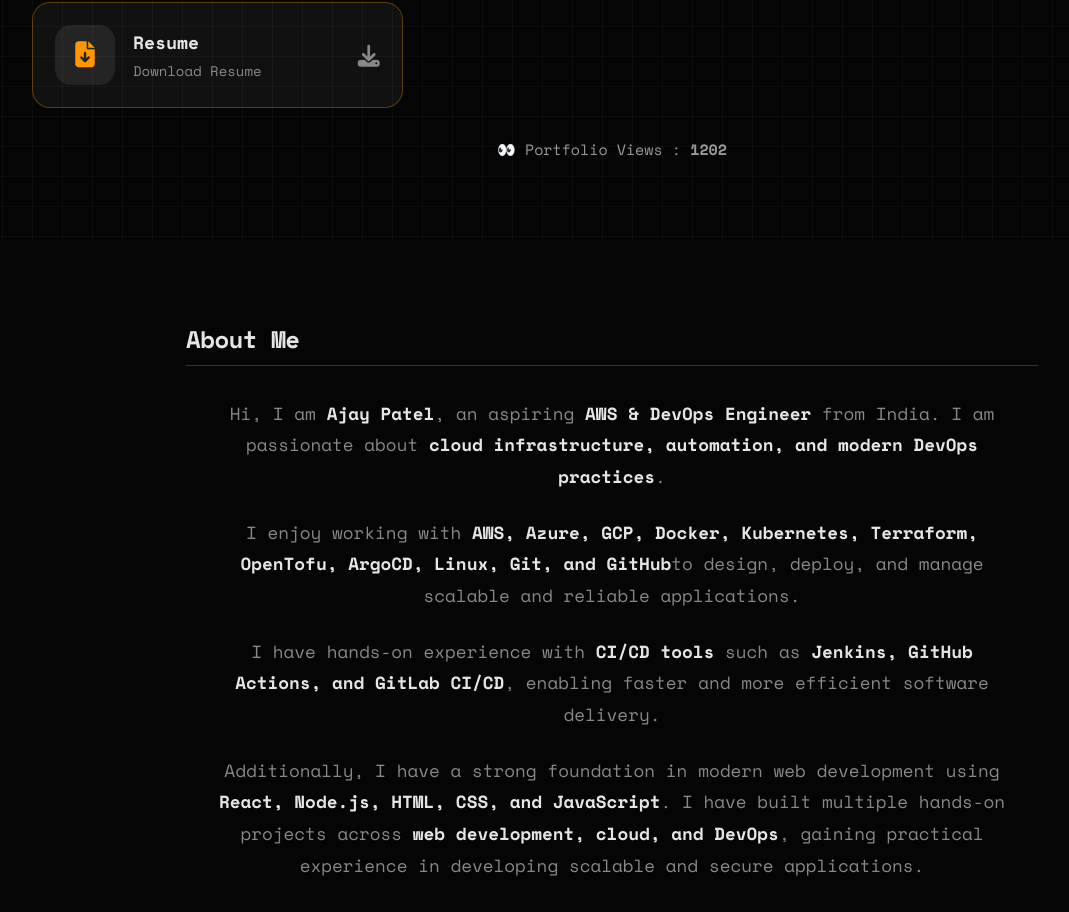
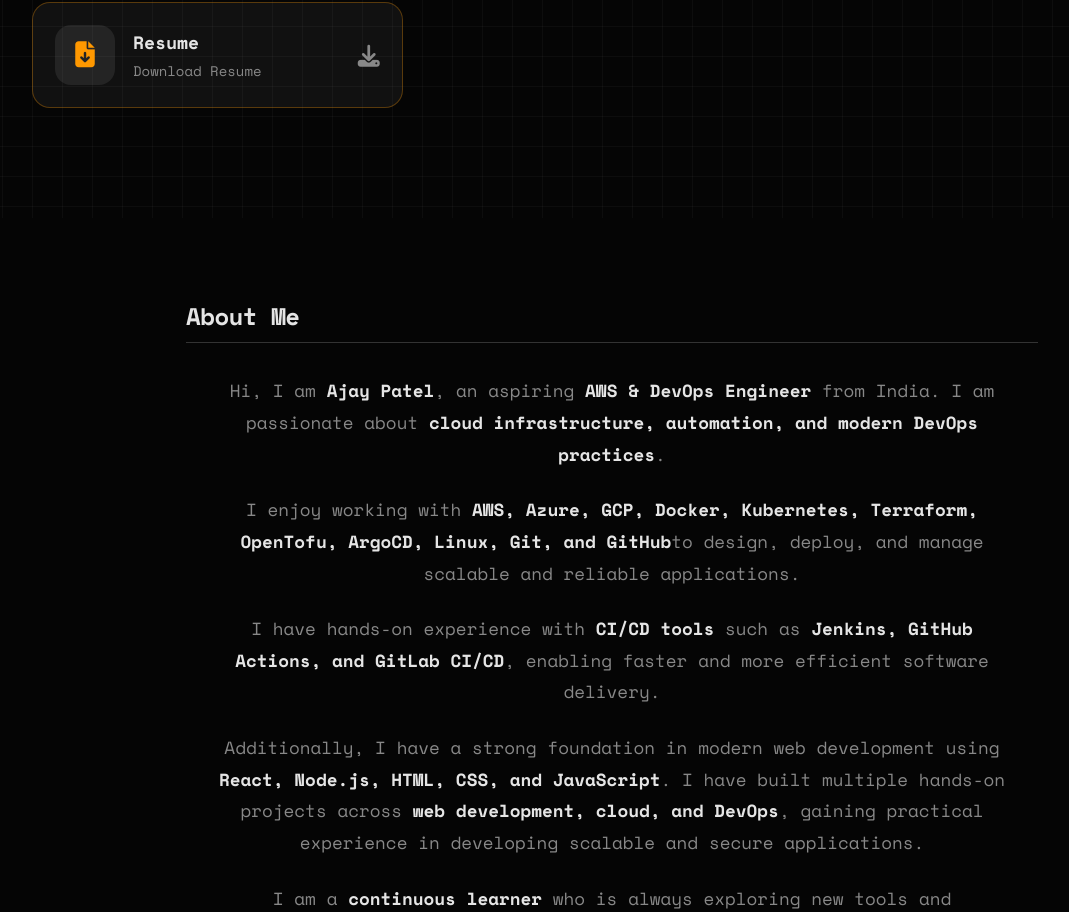
Before and after one commit to Ajaypatel001/Portfolio, a React (Vite) app: page / in a window 1280 px wide. Shown: the part 964-1876 px from the top of the page, without its empty margins (28-1097 px from the left). Built offline with nearby package versions, Linux system fonts and the light colour scheme.

Commit message:
Update Socials.jsx

```diff
--- a/src/components/Socials.jsx
+++ b/src/components/Socials.jsx
@@ -119,7 +119,6 @@
                         fontSize: "15px"
                     }}
                 >
-                    👀 Portfolio Views : <strong>{views}</strong>
                 </div>
             </div>
         </section>
```
